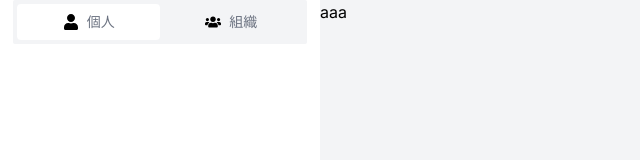
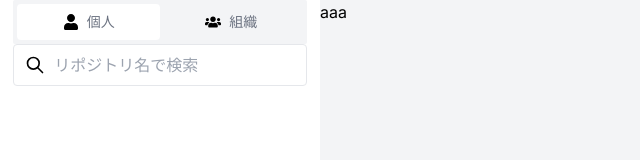
Before and after one commit to warabimochi1126/EnvHub, a Next.js app: page /repository-view in a window 1280 px wide. Shown: the top 160 px of the page, without its empty margins (0-640 px from the left). Built offline with nearby package versions, Linux system fonts and the light colour scheme.

Commit message:
feat(postpage): リポジトリ名で検索できる検索バーの実装 (#125)

```diff
--- a/app/repository-view/page.tsx
+++ b/app/repository-view/page.tsx
@@ -3,6 +3,7 @@ import { useState } from "react";
 import { IconType } from "react-icons";
 import { FaUser } from "react-icons/fa";
 import { FaUsers } from "react-icons/fa";
+import { TbZoom } from "react-icons/tb";
 
 // TODO:コンポーネント分割・カスタムフックスの作成
 export default function Page() {
@@ -18,6 +19,7 @@ export default function Page() {
           clickPersonal={clickPersonal}
           clickOrganizations={clickOrganizations}
         />
+        <RepoNameSearchBar />
       </div>
       <div className="w-3/4 bg-[#F3F4F6]">
         <span>aaa</span>
@@ -111,3 +113,15 @@ export function OrganizationsRepositoryTypeButton({
     </div>
   );
 }
+
+export function RepoNameSearchBar() {
+  return (
+    <div className="relative w-11/12 mx-auto">
+      <TbZoom className="absolute left-3 top-[11px]" size={20} />
+      <input
+        className="w-full flex items-center border py-2 px-10 rounded"
+        placeholder="リポジトリ名で検索"
+      />
+    </div>
+  );
+}
```
